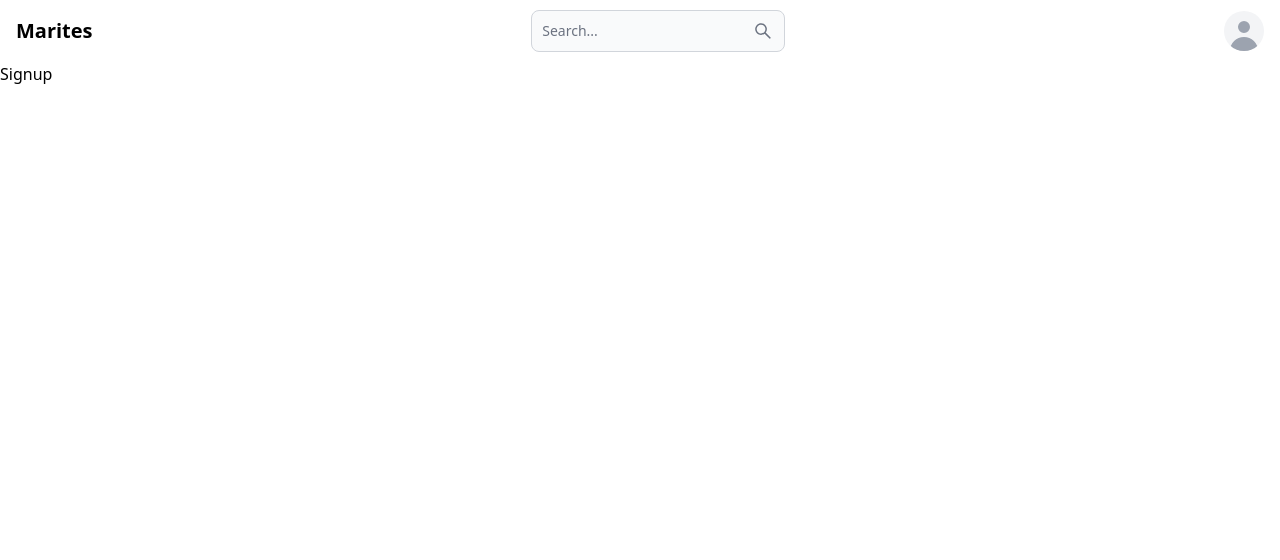
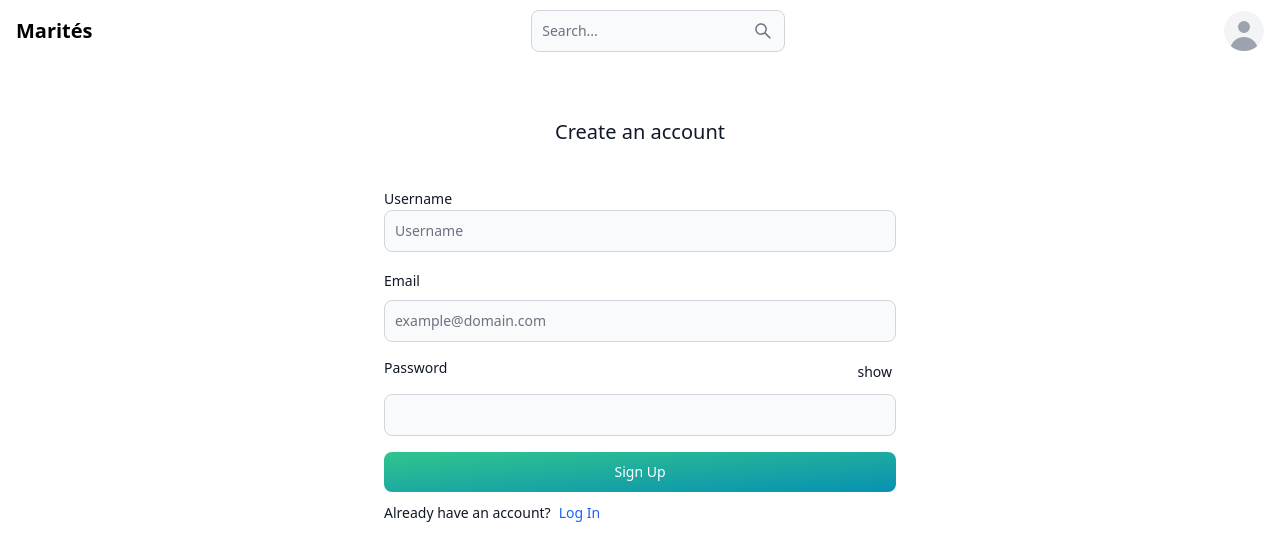
Before and after one commit to Xela-KP/fomo, a React (Vite) app in the folder src/client/: page /signup in a window 1280 px wide. Shown: the top 560 px of the page. Built offline with nearby package versions, Linux system fonts and the light colour scheme; the HTML template or start-up script is replaced by a standard one.

Commit message:
created signup and login page

```diff
--- a/src/client/src/components/Header.tsx
+++ b/src/client/src/components/Header.tsx
@@ -1,14 +1,16 @@
-import { Navbar, Dropdown, Avatar, TextInput, Button } from 'flowbite-react';
+import { Navbar, Dropdown, Avatar, TextInput } from 'flowbite-react';
 import { FormEventHandler, useState } from 'react';
 import { AiOutlineSearch } from 'react-icons/ai';
 import { Link } from 'react-router-dom';
 
 const Brand = () => (
-    <Navbar.Brand href="/">
-        <span className="self-center whitespace-nowrap text-xl font-semibold dark:text-white">
-            Marites
-        </span>
-    </Navbar.Brand>
+    <Link to="/">
+        <Navbar.Brand>
+            <span className="self-center whitespace-nowrap text-xl font-semibold dark:text-white">
+                Marités
+            </span>
+        </Navbar.Brand>
+    </Link>
 );
 
 const SearchBar = () => {
--- a/src/client/src/pages/Login.tsx
+++ b/src/client/src/pages/Login.tsx
@@ -1 +1,65 @@
-export default () => <h1>Login</h1>;
+import { Label, Button, TextInput } from 'flowbite-react';
+import { MouseEventHandler, useState } from 'react';
+import { Link } from 'react-router-dom';
+
+export default () => {
+    const [showPwd, setShowPwd] = useState(false);
+    const [pwdPrompt, setPwdPrompt] = useState('show');
+    const [pwdType, setPwdType] = useState('password');
+
+    const togglePwdPrompt: MouseEventHandler = () => {
+        setShowPwd(!showPwd);
+        if (showPwd) {
+            setPwdPrompt('hide');
+            setPwdType('');
+        } else {
+            setPwdPrompt('show');
+            setPwdType('password');
+        }
+    };
+
+    return (
+        <div className="flex w-screen h-screen justify-center">
+            <div className="m-4 max-w-lg w-full justify-center">
+                <span className="my-10 flex justify-center">
+                    <Label className="text-xl">Log In</Label>
+                </span>
+                <form className="flex flex-col gap-4">
+                    <div>
+                        <div className="mb-2 block">
+                            <Label htmlFor="email" value="Email" />
+                        </div>
+                        <TextInput
+                            id="email"
+                            type="email"
+                            placeholder="example@domain.com"
+                            required
+                        />
+                    </div>
+                    <div>
+                        <div className="mb-2 flex justify-between">
+                            <Label htmlFor="password" value="Password" />
+                            <Label
+                                value={pwdPrompt}
+                                onClick={togglePwdPrompt}
+                                className="p-1 cursor-pointer select-none"
+                            />
+                        </div>
+                        <TextInput id="password" type={pwdType} required />
+                    </div>
+                    <Button type="submit" gradientDuoTone="greenToBlue">
+                        Log In
+                    </Button>
+                </form>
+                <div className="mt-2 space-x-2">
+                    <Label>Already have an account?</Label>
+                    <Link to="../signup">
+                        <Label className="cursor-pointer text-blue-600">
+                            Sign Up
+                        </Label>
+                    </Link>
+                </div>
+            </div>
+        </div>
+    );
+};
--- a/src/client/src/pages/Signup.tsx
+++ b/src/client/src/pages/Signup.tsx
@@ -1 +1,73 @@
-export default () => <h1>Signup</h1>;
+import { Label, Button, TextInput } from 'flowbite-react';
+import { MouseEventHandler, useState } from 'react';
+import { Link } from 'react-router-dom';
+
+export default () => {
+    const [showPwd, setShowPwd] = useState(false);
+    const [pwdPrompt, setPwdPrompt] = useState('show');
+    const [pwdType, setPwdType] = useState('password');
+
+    const togglePwdPrompt: MouseEventHandler = () => {
+        setShowPwd(!showPwd);
+        if (showPwd) {
+            setPwdPrompt('hide');
+            setPwdType('');
+        } else {
+            setPwdPrompt('show');
+            setPwdType('password');
+        }
+    };
+
+    return (
+        <div className="flex w-screen h-screen justify-center">
+            <div className="m-4 max-w-lg w-full justify-center">
+                <span className="my-10 flex justify-center">
+                    <Label className="text-xl">Create an account</Label>
+                </span>
+                <form className="flex flex-col gap-4">
+                    <div>
+                        <Label value="Username" />
+                        <TextInput
+                            type="text"
+                            placeholder="Username"
+                            id="username"
+                        />
+                    </div>
+                    <div>
+                        <div className="mb-2 block">
+                            <Label htmlFor="email" value="Email" />
+                        </div>
+                        <TextInput
+                            id="email"
+                            type="email"
+                            placeholder="example@domain.com"
+                            required
+                        />
+                    </div>
+                    <div>
+                        <div className="mb-2 flex justify-between">
+                            <Label htmlFor="password" value="Password" />
+                            <Label
+                                value={pwdPrompt}
+                                onClick={togglePwdPrompt}
+                                className="p-1 cursor-pointer select-none"
+                            />
+                        </div>
+                        <TextInput id="password" type={pwdType} required />
+                    </div>
+                    <Button type="submit" gradientDuoTone="greenToBlue">
+                        Sign Up
+                    </Button>
+                </form>
+                <div className="mt-2 space-x-2">
+                    <Label>Already have an account?</Label>
+                    <Link to="../login">
+                        <Label className="cursor-pointer text-blue-600">
+                            Log In
+                        </Label>
+                    </Link>
+                </div>
+            </div>
+        </div>
+    );
+};
```
